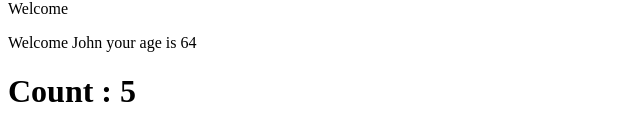
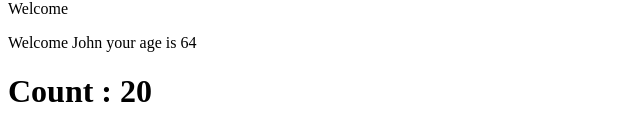
Before and after one commit to Baku305/react-exercises, a React (Create React App) app in the folder react-exercises/: page / in a window 1280 px wide. Shown: the part 352-492 px from the top of the page, without its empty margins (0-640 px from the left). Built offline with nearby package versions, Linux system fonts and the light colour scheme.

Commit message:
features/state-03 (set props in counter)

```diff
--- a/react-exercises/src/Components-03.jsx
+++ b/react-exercises/src/Components-03.jsx
@@ -43,7 +43,7 @@ export class App extends React.Component {
           <Welcome6 name="John" age = "64"/>
         </div>
         <div>
-          <Counter />
+          <Counter initialValue = {10} increment = {2}interval = {1000}/>
         </div>
       </div>
     );
--- a/react-exercises/src/Counter.jsx
+++ b/react-exercises/src/Counter.jsx
@@ -1,20 +1,23 @@
 import React from "react";
 
 export class Counter extends React.Component{
+
+
+
     constructor(props){
         super(props)
 
         this.state = {
-            count : 0
+            count : this.props.initialValue ?? 0
         }
 
         setInterval(() => {
             this.setState((state) => {
                 return {
-                    count : state.count + 1
+                    count : state.count +  (this.props.increment ?? 1)
                 }
             })
-        },1000)
+        },this.props.interval ?? 1000)
 
     }
     render(){
```
